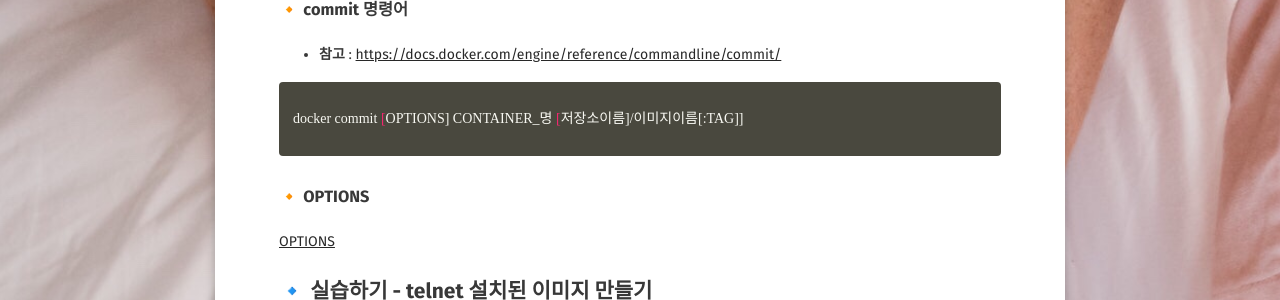
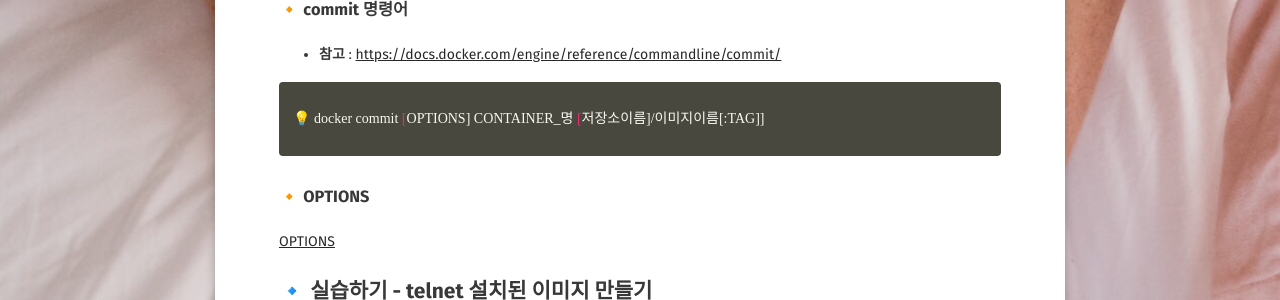
Before and after one commit to JUNGEEYOU/JUNGEEYOU.github.io, a Jekyll site: the page built from _posts/2020-03-29-docker-3-post.md, in a window 1280 px wide and 900 px high, scrolled down 1745 px. Shown: the part 149-449 px from the top of the window. Built offline with Jekyll 4.4.1, drawn with Linux system fonts in a browser that asks for light colours; some web fonts are replaced; comment, search, counter and statistics services are not loaded.

Commit message:
도커 이미지 만들기

```diff
--- a/_posts/2020-03-29-docker-3-post.md
+++ b/_posts/2020-03-29-docker-3-post.md
@@ -58,7 +58,7 @@ excerpt: "docker 이미지 만들기"
 
 - **참고** : [https://docs.docker.com/engine/reference/commandline/commit/](https://docs.docker.com/engine/reference/commandline/commit/)
 {% highlight bash %}
-docker commit [OPTIONS] CONTAINER_명 [저장소이름]/이미지이름[:TAG]]
+💡 docker commit [OPTIONS] CONTAINER_명 [저장소이름]/이미지이름[:TAG]]
 {% endhighlight %}
 ### 🔸 OPTIONS
 
```
